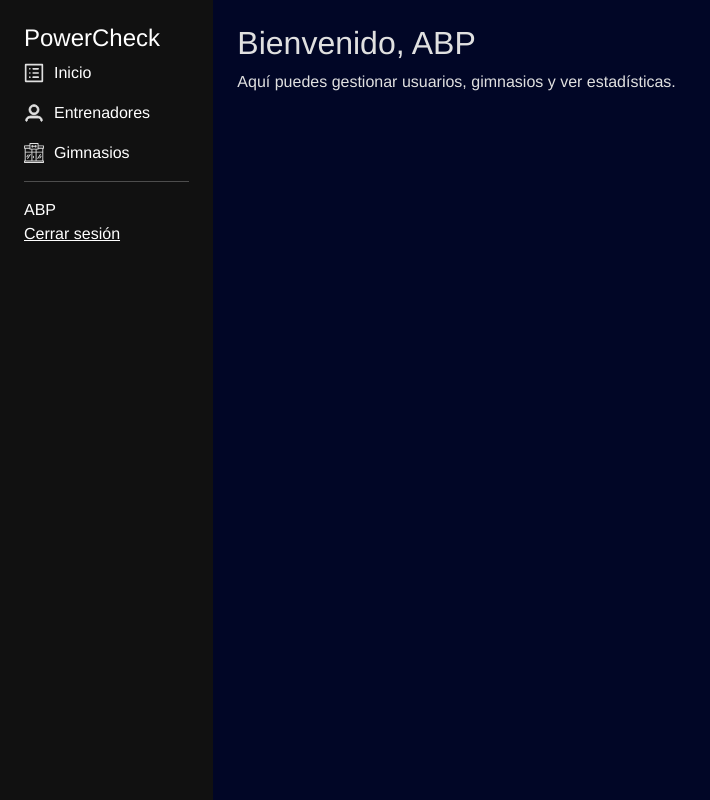
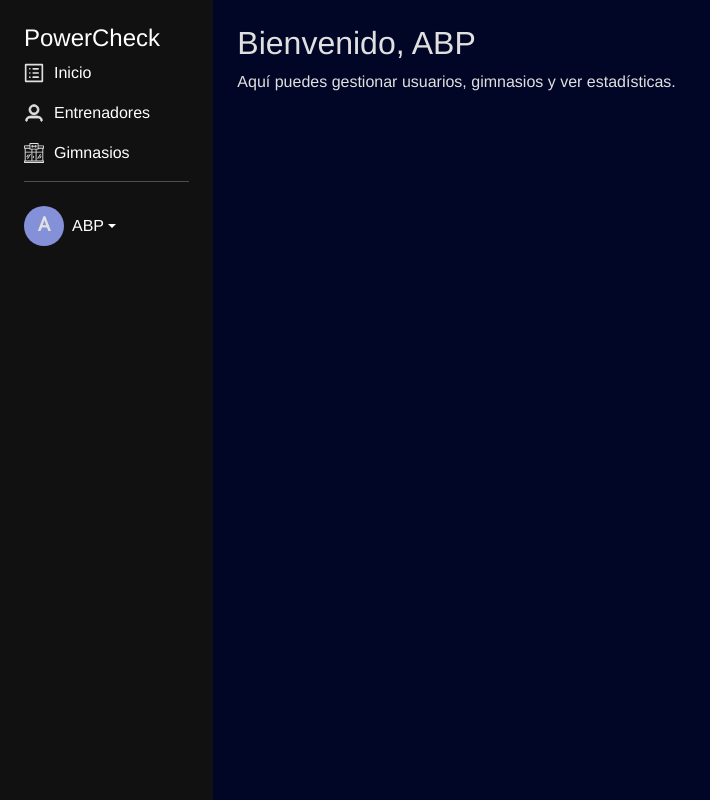
Before and after one commit to jmanuelgo/PowerCheck, a Django app: page /administrador/dashboard/ in a window 1280 px wide. Shown: the whole page, without its empty margins (0-710 px from the left). Run offline with Django 5.2, Linux system fonts and the light colour scheme; a user stored in the database is signed in; some libraries are stand-ins or nearby versions.

Commit message:
rutas admin

```diff
--- a/static/css/styles.css
+++ b/static/css/styles.css
@@ -134,3 +134,17 @@ p {
     padding-bottom: 60px;
   }
 }
+/* Avatar circulo */
+.avatar-circle {
+  width: 40px;
+  height: 40px;
+  background-color: #8491d9;
+  color: #e0e0e0;
+  font-weight: bold;
+  font-size: 1.2rem;
+  border-radius: 50%;
+  display: flex;
+  align-items: center;
+  justify-content: center;
+  font-family: 'Roboto', sans-serif;
+}
--- a/usuario/templates/administrador/dashboard.html
+++ b/usuario/templates/administrador/dashboard.html
@@ -2,6 +2,7 @@
 {% load bootstrap5 %}
 <!DOCTYPE html>
 <html lang="es">
+
 <head>
   <meta charset="UTF-8">
   <title>Panel PowerCheck</title>
@@ -11,6 +12,7 @@
   <link href="https://fonts.googleapis.com/css2?family=Roboto&display=swap" rel="stylesheet">
   {% bootstrap_javascript %}
 </head>
+
 <body>
 
   <div class="container-fluid ">
@@ -32,10 +34,20 @@
           Gimnasios
         </a>
         <hr>
-      <div>
-        <span>{{ request.user.first_name|default:request.user.username }}</span><br>
-        <a href="{% url 'usuario:signout' %}" class="text-white">Cerrar sesión</a>
+        <div class="dropdown mt-4">
+          <a href="#" class="d-flex align-items-center nav-link dropdown-toggle" data-bs-toggle="dropdown"
+            aria-expanded="false">
+            <div class="avatar-circle me-2">
+              {{ request.user.first_name|default:request.user.username|first|upper }}
             </div>
+            <span>{{ request.user.first_name|default:request.user.username }}</span>
+          </a>
+          <ul class="dropdown-menu">
+            <li><a class="dropdown-item" href="#">Perfil</a></li>
+            <li><a class="dropdown-item" href="{% url 'usuario:signout' %}">Cerrar sesión</a></li>
+          </ul>
+        </div>
+
       </nav>
 
       <!-- Contenido principal -->
@@ -64,7 +76,19 @@
     <img src="{% static 'image/gym.svg' %}" alt="Gimnasios">
     <span>Gimnasios</span>
   </a>
+  <div class="dropdown dropup">
+    <a class="dropdown-toggle d-flex flex-column align-items-center text-decoration-none" href="#" id="dropdownUserMobile" role="button" data-bs-toggle="dropdown" aria-expanded="false">
+      <span>{{ request.user.first_name|default:request.user.username }}</span>
+    </a>
+    <ul class="dropdown-menu dropdown-menu-end text-center " aria-labelledby="dropdownUserMobile">
+      <li><a class="dropdown-item" href="#">Perfil</a></li>
+      <li><a class="dropdown-item" href="{% url 'usuario:signout' %}">Cerrar sesión</a></li>
+    </ul>
+  </div>
 </div>
 
+
+
 </body>
+
 </html>
```
Also changed, not shown: usuario/templates/administrador/inicio.html (added, +45 -0 lines), db.sqlite3, usuario/templates/administrador/entrenadores.html (added), usuario/templates/administrador/gym.html (added). Lines whose indentation alone changed are shown as unchanged.
